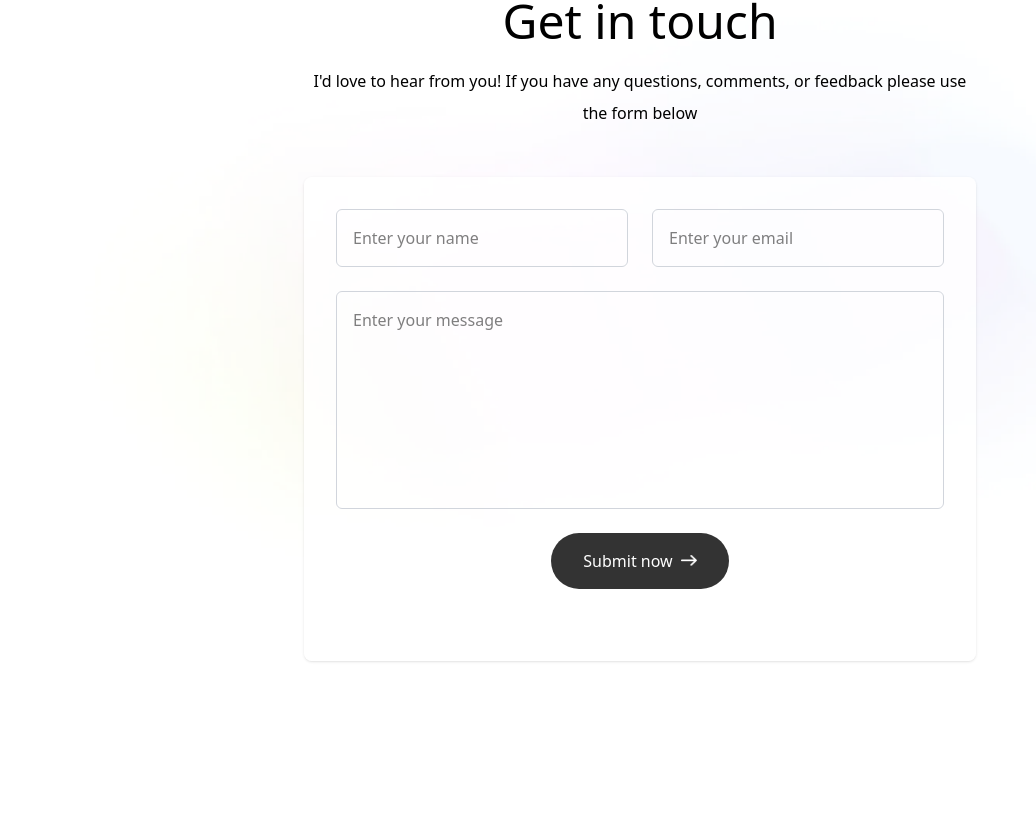
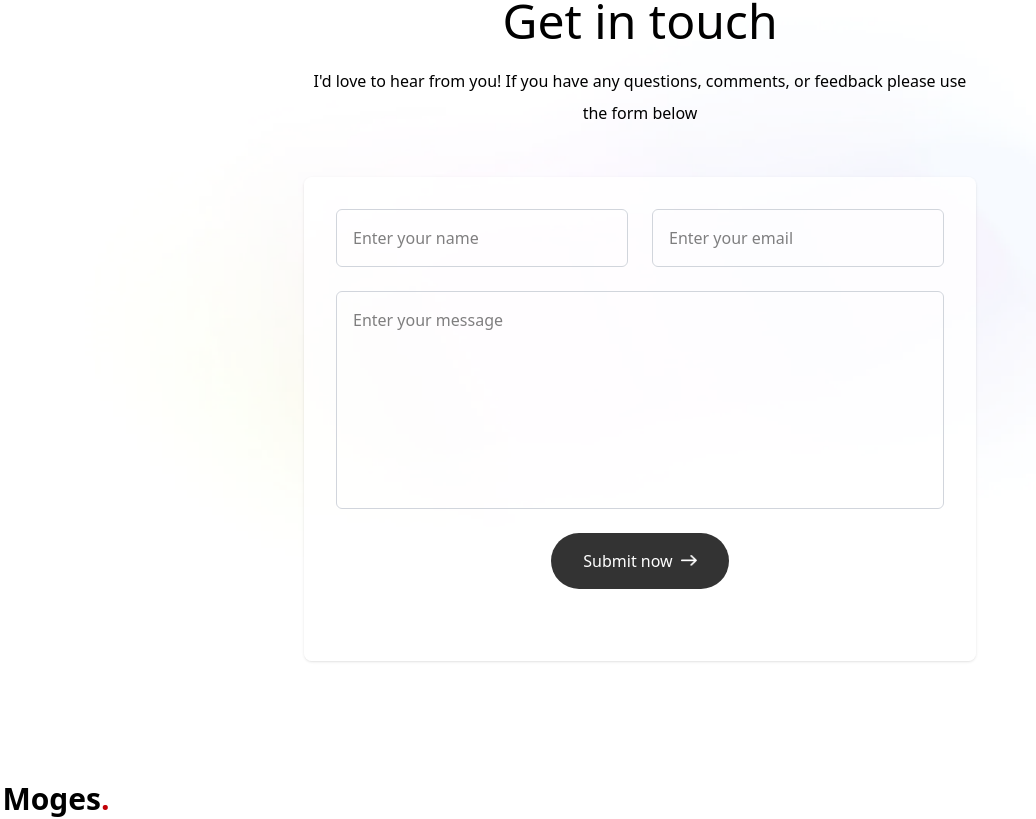
Before and after one commit to MogesBekele/portfolio-in-nextjs, a Next.js app: page / in a window 1280 px wide. Shown: the part 4297-5116 px from the top of the page, without its empty margins (0-1036 px from the left). Before the commit the page ends 4998 px from the top, so only its background shows below. Built offline with nearby package versions, Linux system fonts and the light colour scheme; a web font is replaced by a local one.

Commit message:
create the footer detials

```diff
--- a/app/page.tsx
+++ b/app/page.tsx
@@ -1,6 +1,7 @@
 "use client";
 import About from "@/components/About";
 import Contact from "@/components/Contact";
+import Footer from "@/components/Footer";
 import Header from "@/components/Header";
 import Navbar from "@/components/Navbar";
 import Servives from "@/components/Servives";
@@ -15,6 +16,7 @@ export default function Home() {
       <Servives/>
       <Work/>
       <Contact/>
+      <Footer/>
     </>
   );
 }
--- a/components/Footer.tsx
+++ b/components/Footer.tsx
@@ -1,8 +1,14 @@
 import React from 'react'
+
 
 const Footer = () => {
   return (
-    <div>
+    <div className='mt-20'>
+      <div className='text-center'>
+        <h1 className="w-28 font-semibold text-3xl cursor-pointer mr-14 font-ovo">
+            Moges<span className="text-red-700">.</span>
+          </h1>
+      </div>
 
     </div>
   )
```
